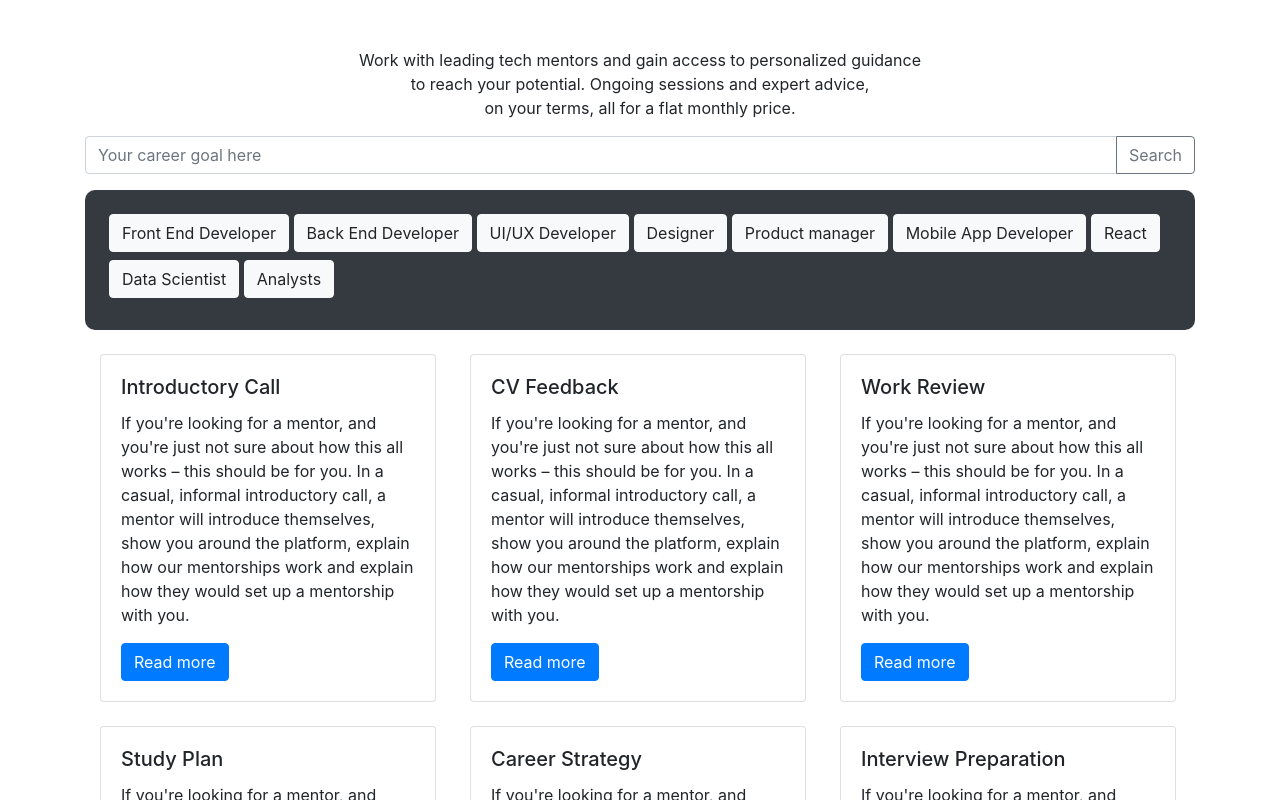
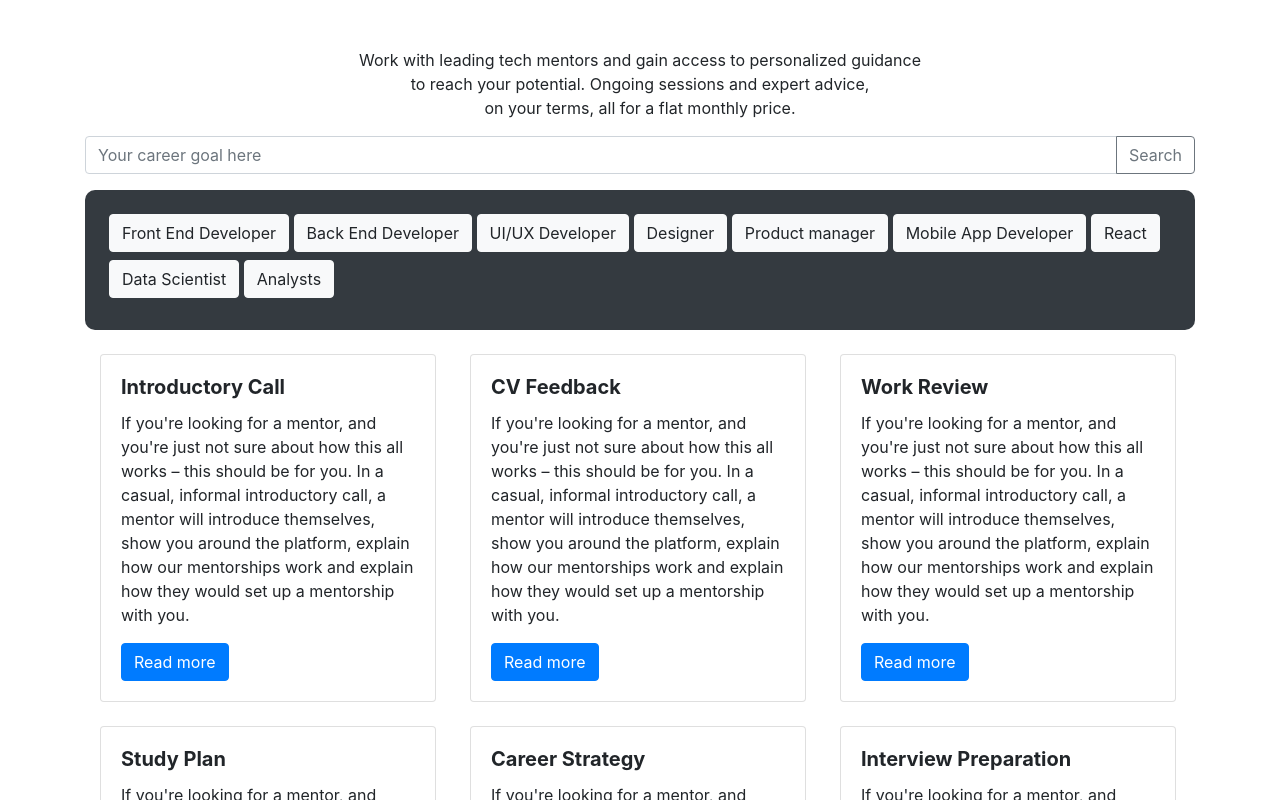
Before and after one commit to enjila/react-mentorship, a React (Create React App) app: page / in a window 1280 px wide. Shown: the top 800 px of the page. Built offline with nearby package versions, Linux system fonts and the light colour scheme.

Commit message:
Card Grid view updated

```diff
--- a/src/App.js
+++ b/src/App.js
@@ -37,7 +37,9 @@ export default function App() {
           <div class="col-sm">
             <Card style={{ width: "21rem" }}>
               <Card.Body>
-                <Card.Title>Introductory Call</Card.Title>
+                <Card.Title>
+                  <strong>Introductory Call</strong>
+                </Card.Title>
                 <Card.Text>
                   If you're looking for a mentor, and you're just not sure about
                   how this all works – this should be for you. In a casual,
@@ -53,7 +55,9 @@ export default function App() {
           <div class="col-sm">
             <Card style={{ width: "21rem" }}>
               <Card.Body>
-                <Card.Title>CV Feedback</Card.Title>
+                <Card.Title>
+                  <strong>CV Feedback</strong>
+                </Card.Title>
                 <Card.Text>
                   If you're looking for a mentor, and you're just not sure about
                   how this all works – this should be for you. In a casual,
@@ -69,7 +73,9 @@ export default function App() {
           <div class="col-sm">
             <Card style={{ width: "21rem" }}>
               <Card.Body>
-                <Card.Title>Work Review</Card.Title>
+                <Card.Title>
+                  <strong>Work Review</strong>
+                </Card.Title>
                 <Card.Text>
                   If you're looking for a mentor, and you're just not sure about
                   how this all works – this should be for you. In a casual,
@@ -87,7 +93,9 @@ export default function App() {
           <div class="col-sm">
             <Card style={{ width: "21rem" }}>
               <Card.Body>
-                <Card.Title>Study Plan</Card.Title>
+                <Card.Title>
+                  <strong>Study Plan</strong>
+                </Card.Title>
                 <Card.Text>
                   If you're looking for a mentor, and you're just not sure about
                   how this all works – this should be for you. In a casual,
@@ -103,7 +111,9 @@ export default function App() {
           <div class="col-sm">
             <Card style={{ width: "21rem" }}>
               <Card.Body>
-                <Card.Title>Career Strategy</Card.Title>
+                <Card.Title>
+                  <strong>Career Strategy</strong>
+                </Card.Title>
                 <Card.Text>
                   If you're looking for a mentor, and you're just not sure about
                   how this all works – this should be for you. In a casual,
@@ -119,7 +129,9 @@ export default function App() {
           <div class="col-sm">
             <Card style={{ width: "21rem" }}>
               <Card.Body>
-                <Card.Title>Interview Preparation</Card.Title>
+                <Card.Title>
+                  <strong>Interview Preparation</strong>
+                </Card.Title>
                 <Card.Text>
                   If you're looking for a mentor, and you're just not sure about
                   how this all works – this should be for you. In a casual,
```
